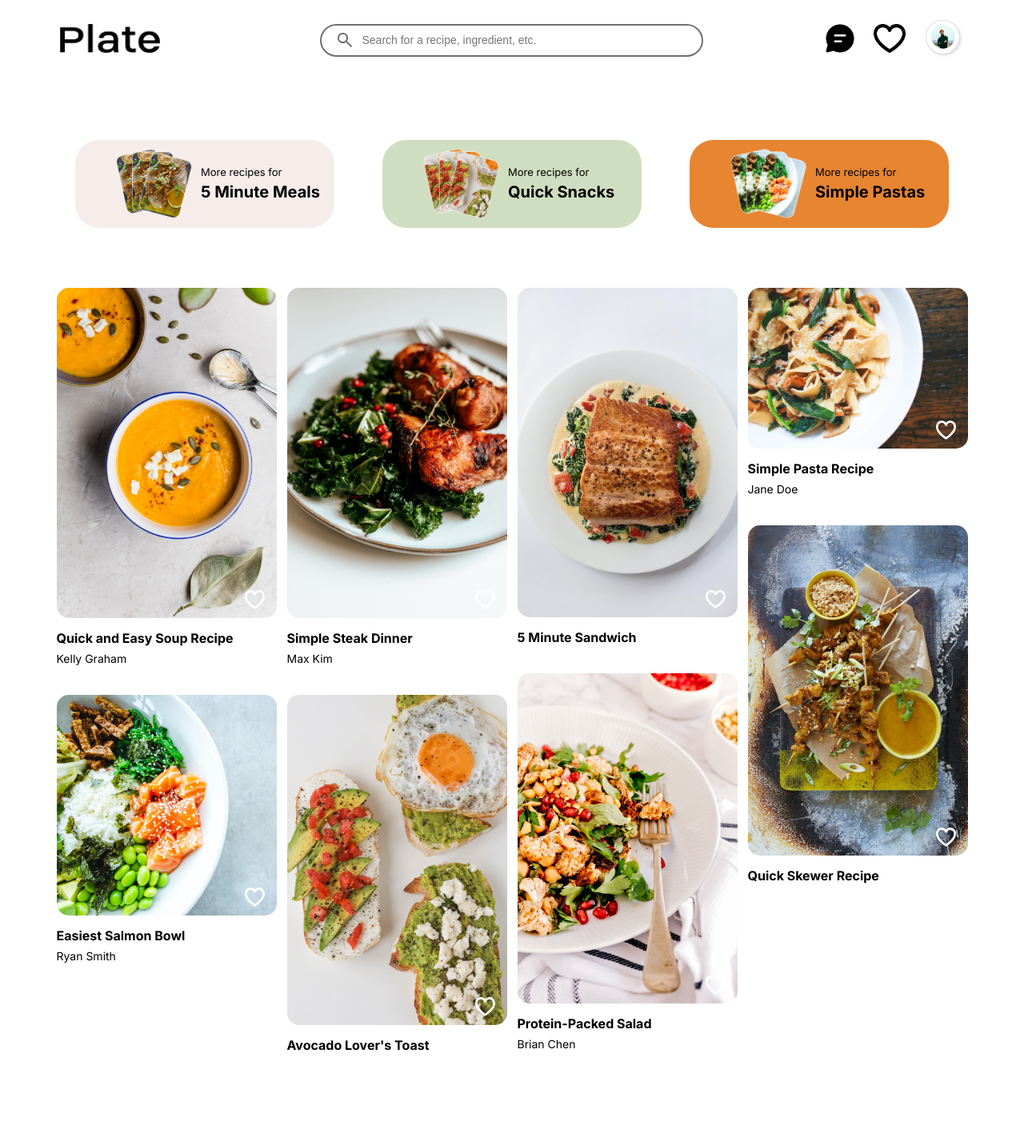
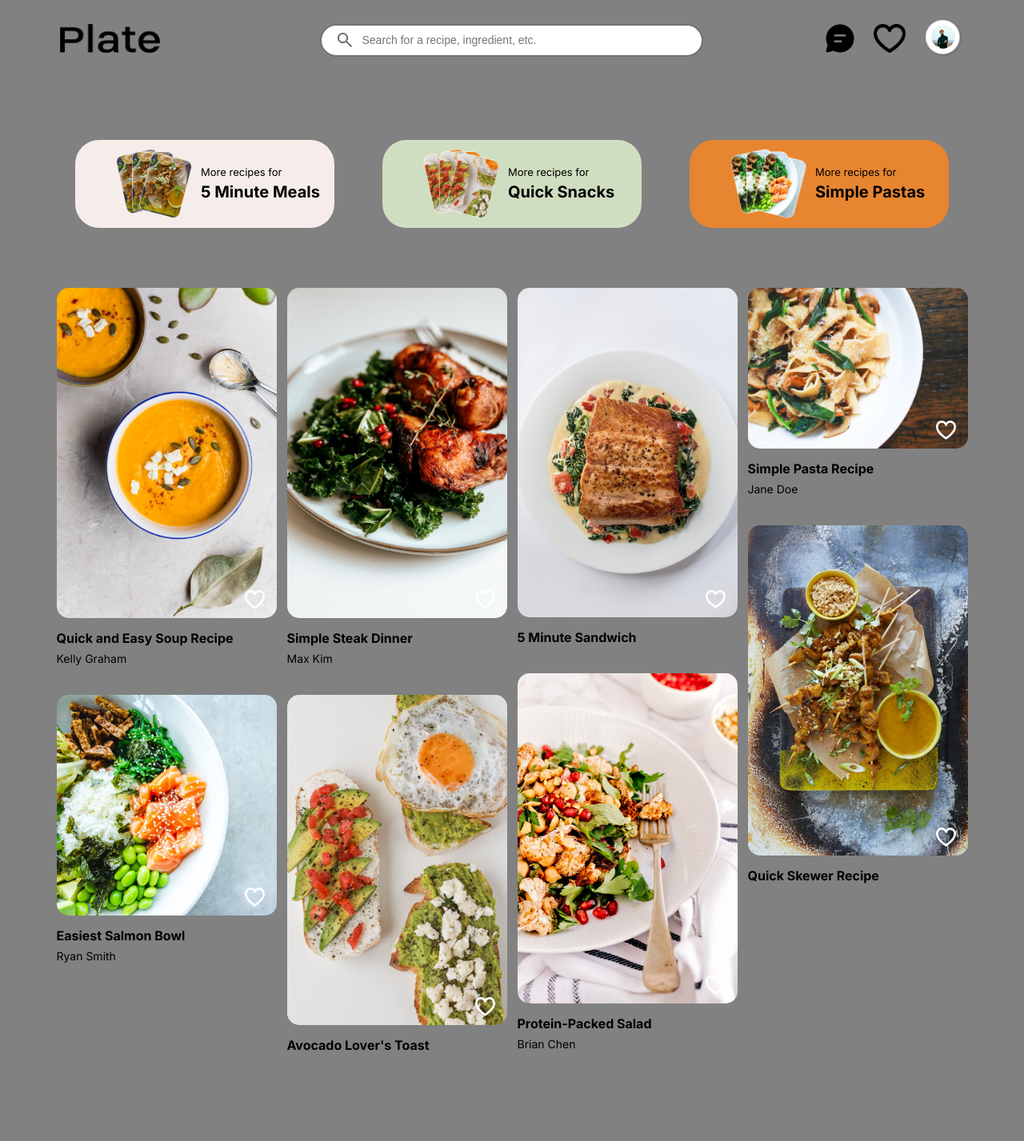
Before and after one commit to jayywang/plate, a PHP site: page /explore/explore.html in a window 1280 px wide. Shown: the whole page at 80% size. Run offline with PHP 8.4, Linux system fonts and the light colour scheme.

Commit message:
Update explore.css

```diff
--- a/css/explore.css
+++ b/css/explore.css
@@ -2,6 +2,7 @@
 body {
 	margin: 0px auto;
 	font-family: 'Inter', sans-serif;
+	background-color: #818181;
 }
 .clearfloat {
 	clear: both;
```
